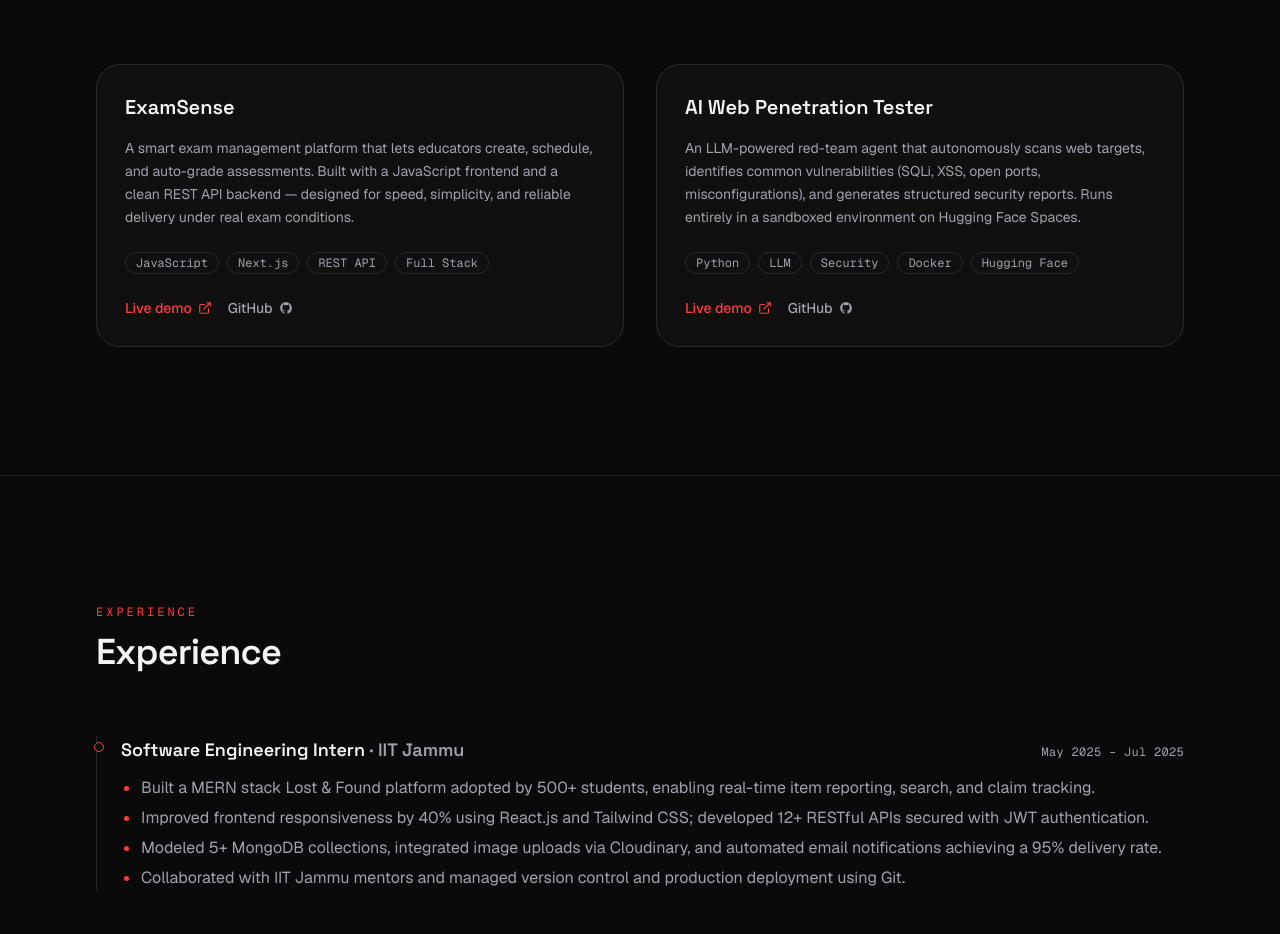
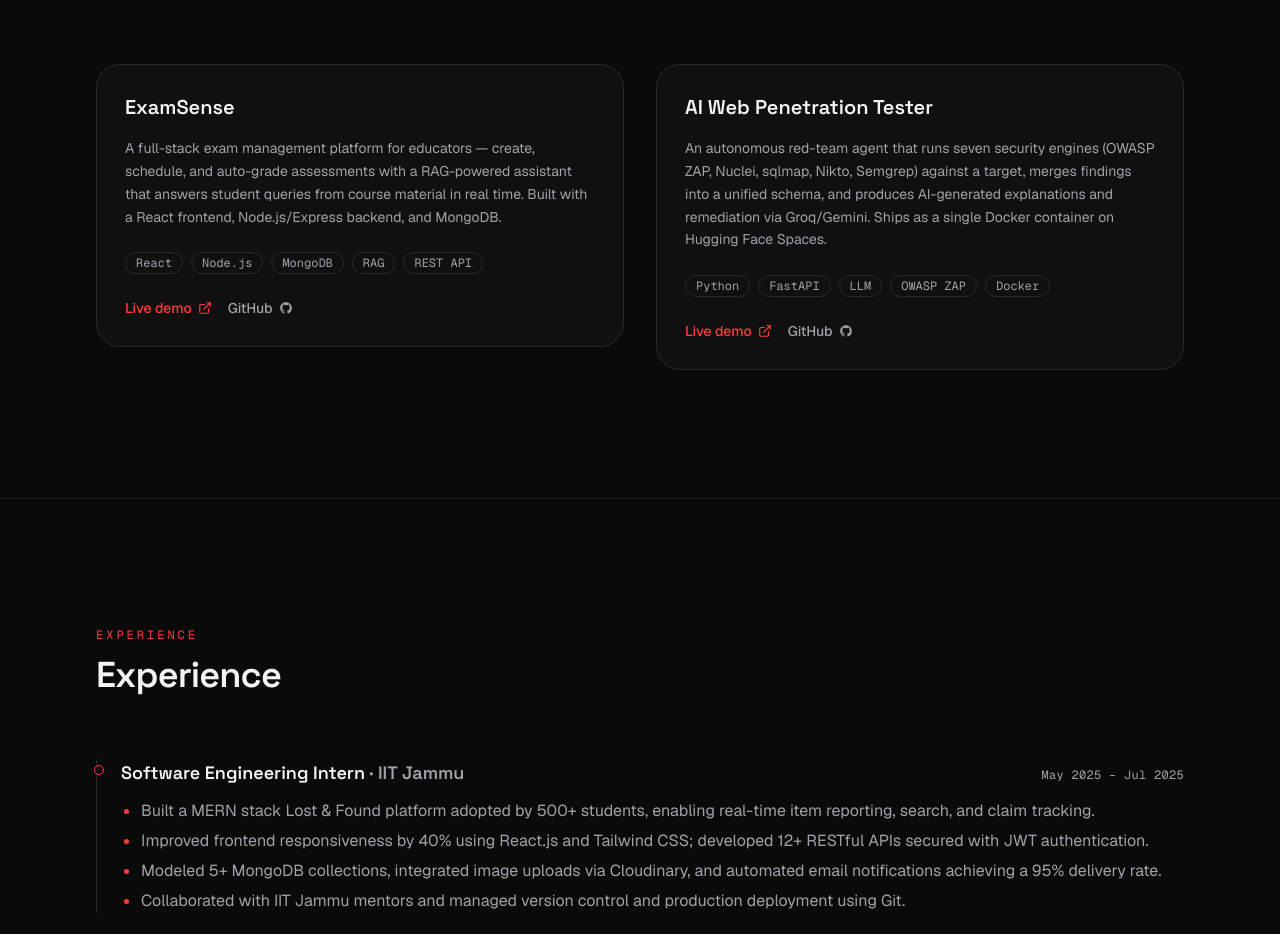
Before and after one commit to himavi/portfolio, a Next.js app: page / in a window 1280 px wide. Shown: the part 2220-3154 px from the top of the page. Built offline with nearby package versions, Linux system fonts and the light colour scheme.

Commit message:
content: accurate tech stacks for ExamSense and WebPen projects

```diff
--- a/src/components/sections/projects.tsx
+++ b/src/components/sections/projects.tsx
@@ -5,16 +5,16 @@ const projects = [
   {
     title: "ExamSense",
     summary:
-      "A smart exam management platform that lets educators create, schedule, and auto-grade assessments. Built with a JavaScript frontend and a clean REST API backend — designed for speed, simplicity, and reliable delivery under real exam conditions.",
-    tags: ["JavaScript", "Next.js", "REST API", "Full Stack"],
+      "A full-stack exam management platform for educators — create, schedule, and auto-grade assessments with a RAG-powered assistant that answers student queries from course material in real time. Built with a React frontend, Node.js/Express backend, and MongoDB.",
+    tags: ["React", "Node.js", "MongoDB", "RAG", "REST API"],
     liveUrl: "https://examsense-six.vercel.app",
     githubUrl: "https://github.com/himavi/examsense",
   },
   {
     title: "AI Web Penetration Tester",
     summary:
-      "An LLM-powered red-team agent that autonomously scans web targets, identifies common vulnerabilities (SQLi, XSS, open ports, misconfigurations), and generates structured security reports. Runs entirely in a sandboxed environment on Hugging Face Spaces.",
-    tags: ["Python", "LLM", "Security", "Docker", "Hugging Face"],
+      "An autonomous red-team agent that runs seven security engines (OWASP ZAP, Nuclei, sqlmap, Nikto, Semgrep) against a target, merges findings into a unified schema, and produces AI-generated explanations and remediation via Groq/Gemini. Ships as a single Docker container on Hugging Face Spaces.",
+    tags: ["Python", "FastAPI", "LLM", "OWASP ZAP", "Docker"],
     liveUrl: "https://hkfdihjebfvhdfbvgre-ai-pentester.hf.space/",
     githubUrl: "https://github.com/himavi/webpenetration",
   },
```
